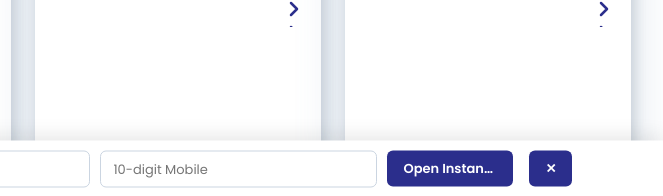
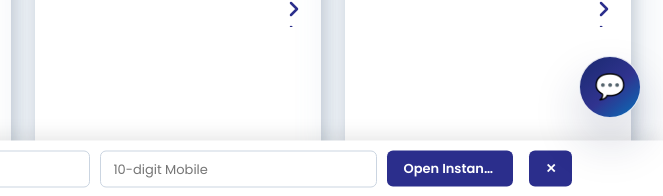
Before and after one commit to brahadeeswaran1234-hue/motilal-oswal, a website: page index.html in a window 1280 px wide. Shown: the part 660-856 px from the top of the page, 617-1280 px from the left. Drawn offline with nearby package versions, Linux system fonts and the light colour scheme; a web font is replaced by a local one.

Commit message:
Add interactive WhatsApp chat widget to site

```diff
--- a/assets/css/styles.css
+++ b/assets/css/styles.css
@@ -258,6 +258,216 @@
 
     /* Success Colors */
     --color-success-dark: #028a28;
+
+.whatsapp-float {
+    position: fixed;
+    bottom: 22px;
+    right: 22px;
+    z-index: 9999;
+    width: 62px;
+    height: 62px;
+    display: inline-flex;
+    align-items: center;
+    justify-content: center;
+    border-radius: 50%;
+    background: linear-gradient(135deg, #0b1d4c 0%, #25d366 100%);
+    color: #ffffff;
+    text-decoration: none;
+    box-shadow: 0 24px 40px rgba(11, 29, 69, 0.15);
+    transition: transform 0.25s ease, box-shadow 0.25s ease, filter 0.25s ease;
+    font-size: 1.55rem;
+    border: 1px solid rgba(255, 255, 255, 0.85);
+    backdrop-filter: blur(8px);
+    animation: whatsapp-bob 6s ease-in-out infinite;
+}
+
+.whatsapp-float:hover,
+.whatsapp-float:focus-visible {
+    transform: translateY(-3px) scale(1.03);
+    box-shadow: 0 28px 44px rgba(11, 29, 69, 0.24);
+    filter: brightness(1.08);
+}
+
+.whatsapp-float::before {
+    content: "";
+    position: absolute;
+    inset: 0;
+    border-radius: 50%;
+    box-shadow: 0 0 0 0 rgba(37, 211, 102, 0.6);
+    animation: whatsapp-ring 2.8s infinite ease-out;
+    opacity: 0.32;
+}
+
+.whatsapp-float::after {
+    content: "Message us";
+    position: absolute;
+    right: calc(100% + 16px);
+    top: 50%;
+    transform: translateY(-50%) translateX(12px);
+    padding: 0.5rem 0.95rem;
+    background: rgba(18, 22, 34, 0.96);
+    color: #ffffff;
+    border-radius: 999px;
+    font-size: 0.85rem;
+    letter-spacing: 0.01em;
+    white-space: nowrap;
+    opacity: 0;
+    pointer-events: none;
+    transition: opacity 0.18s ease, transform 0.18s ease;
+}
+
+.whatsapp-float:hover::after,
+.whatsapp-float:focus-visible::after {
+    opacity: 1;
+    transform: translateY(-50%) translateX(0);
+}
+
+@keyframes whatsapp-ring {
+    0% {
+        transform: scale(0.84);
+        box-shadow: 0 0 0 0 rgba(37, 211, 102, 0.5);
+    }
+    70% {
+        transform: scale(1.06);
+        box-shadow: 0 0 0 16px rgba(37, 211, 102, 0);
+    }
+    100% {
+        transform: scale(1.12);
+        box-shadow: 0 0 0 28px rgba(37, 211, 102, 0);
+    }
+}
+
+@keyframes whatsapp-bob {
+    0%, 100% {
+        transform: translateY(0) scale(1);
+    }
+    25% {
+        transform: translateY(-1px) scale(1.005);
+    }
+    50% {
+        transform: translateY(-3px) scale(1.01);
+    }
+    75% {
+        transform: translateY(-1px) scale(1.005);
+    }
+}
+
+@keyframes whatsapp-ring {
+    0% {
+        transform: scale(0.95);
+        opacity: 0.28;
+    }
+    60% {
+        transform: scale(1.18);
+        opacity: 0;
+    }
+    100% {
+        transform: scale(1.32);
+        opacity: 0;
+    }
+}
+
+.whatsapp-float {
+    position: fixed;
+    bottom: 22px;
+    right: 22px;
+    z-index: 9999;
+    width: 62px;
+    height: 62px;
+    display: inline-flex;
+    align-items: center;
+    justify-content: center;
+    border-radius: 50%;
+    background: linear-gradient(140deg, #14246c 0%, #2b2e8c 55%, #006eb9 100%);
+    color: #ffffff;
+    text-decoration: none;
+    box-shadow: 0 24px 48px rgba(24, 33, 82, 0.18);
+    transition: transform 0.25s ease, box-shadow 0.25s ease, filter 0.25s ease, background 0.25s ease;
+    font-size: 1.55rem;
+    border: 1px solid rgba(255, 255, 255, 0.85);
+    animation: whatsapp-bob 5.5s ease-in-out infinite;
+}
+
+.whatsapp-float:hover,
+.whatsapp-float:focus-visible {
+    transform: translateY(-3px) scale(1.07);
+    box-shadow: 0 34px 52px rgba(24, 33, 82, 0.28);
+    filter: brightness(1.07);
+    background: linear-gradient(140deg, #1a3b8f 0%, #2b2e8c 55%, #4b8bff 100%);
+}
+
+.whatsapp-float span {
+    position: relative;
+    z-index: 2;
+    display: inline-flex;
+    align-items: center;
+    justify-content: center;
+    animation: whatsapp-icon-pulse 2.4s infinite ease-in-out;
+}
+
+.whatsapp-float:hover span,
+.whatsapp-float:focus-visible span {
+    animation: none;
+}
+
+@keyframes whatsapp-icon-pulse {
+    0%, 100% {
+        transform: scale(1);
+    }
+    50% {
+        transform: scale(1.1) rotate(2deg);
+    }
+}
+
+.whatsapp-float::before {
+    content: "";
+    position: absolute;
+    inset: 0;
+    border-radius: 50%;
+    background: rgba(255, 255, 255, 0.08);
+    box-shadow: 0 0 0 0 rgba(250, 173, 25, 0.35);
+    animation: whatsapp-ring 3.4s infinite ease-out;
+}
+
+.whatsapp-float::after {
+    content: "Chat with us";
+    position: absolute;
+    right: calc(100% + 14px);
+    top: 50%;
+    transform: translateY(-50%) translateX(14px);
+    padding: 0.5rem 1rem;
+    background: rgba(255, 255, 255, 0.98);
+    color: #14246c;
+    border-radius: 999px;
+    font-size: 0.85rem;
+    font-weight: 600;
+    letter-spacing: 0.02em;
+    white-space: nowrap;
+    opacity: 0;
+    pointer-events: none;
+    transition: opacity 0.18s ease, transform 0.18s ease;
+}
+
+.whatsapp-float:hover::after,
+.whatsapp-float:focus-visible::after {
+    opacity: 1;
+    transform: translateY(-50%) translateX(0);
+}
+
+@media (max-width: 520px) {
+    .whatsapp-float {
+        bottom: 16px;
+        right: 16px;
+        width: 52px;
+        height: 52px;
+        font-size: 1.35rem;
+        animation: none;
+    }
+    .whatsapp-float::after,
+    .whatsapp-float::before {
+        display: none;
+    }
+}
     --color-success-light: #19d219;
     --color-success-lighter: #ebffe6;
     --color-card-light: #88ffb1;
--- a/index.html
+++ b/index.html
@@ -341,7 +341,7 @@
         </div>
       </div><button class="mo-search-mobile-btn"><img src="assets/icons/home-search-blue.svg" alt="search-icon"></button></div></div>
             <div class="navbar-buttons">
-              <div class="navbar-button-wrapper hide-in-desktop"><a href="https://invest.motilaloswal.com/" class="navbar-buttons navbar-button nav-btn-transparent hide-in-desktop nav-btn-orange block">CUSTOMER LOGIN</a></div><div class="navbar-button-wrapper hide-in-desktop"><a href="https://mofirst.motilaloswal.com/MOFirst/partnerlogin" class="navbar-buttons navbar-button nav-btn-transparent hide-in-desktop nav-btn-orange block">PARTNER LOGIN</a></div><div class="navbar-button-wrapper hide-in-desktop"><a href="https://invest.motilaloswal.com/?category=INSTREQUEST" class="navbar-buttons navbar-button nav-btn-transparent hide-in-desktop nav-btn-orange block">INSTITUTIONAL LOGIN</a></div><div class="navbar-button-wrapper hide-in-mobile"><a href="https://www.motilaloswal.com/" target="" class="nav-btn-white navbar-buttons navbar-button hide-in-mobile block">Login</a></div><div class="navbar-button-wrapper"><a href="https://mosl.co/MOSWEB/Od8RzT6Rh1" class="navbar-buttons navbar-button nav-btn-orange top-menu-button block">Open Demat Account</a></div><div class="navbar-button-wrapper hide-in-desktop"><a href="https://prd.motilaloswal.com/referral-associate/registration?tab=login" class="navbar-buttons navbar-button nav-btn-orange hide-in-desktop nav-btn-transparent block">Referral Associate</a></div>
+              <div class="navbar-button-wrapper hide-in-desktop"><a href="https://invest.motilaloswal.com/" class="navbar-buttons navbar-button nav-btn-transparent hide-in-desktop nav-btn-orange block">CUSTOMER LOGIN</a></div><div class="navbar-button-wrapper hide-in-desktop"><a href="https://mofirst.motilaloswal.com/MOFirst/partnerlogin" class="navbar-buttons navbar-button nav-btn-transparent hide-in-desktop nav-btn-orange block">PARTNER LOGIN</a></div><div class="navbar-button-wrapper hide-in-desktop"><a href="https://invest.motilaloswal.com/?category=INSTREQUEST" class="navbar-buttons navbar-button nav-btn-transparent hide-in-desktop nav-btn-orange block">INSTITUTIONAL LOGIN</a></div><div class="navbar-button-wrapper hide-in-mobile"><a href="https://www.motilaloswal.com/" target="" class="nav-btn-white navbar-buttons navbar-button hide-in-mobile block">Login</a></div><div class="navbar-button-wrapper"><a href="#" data-partner-url data-partner-cta data-cta-name="Open Demat Account" data-cta-location="navbar" class="navbar-buttons navbar-button nav-btn-orange top-menu-button block">Open Demat Account</a></div><div class="navbar-button-wrapper hide-in-desktop"><a href="https://prd.motilaloswal.com/referral-associate/registration?tab=login" class="navbar-buttons navbar-button nav-btn-orange hide-in-desktop nav-btn-transparent block">Referral Associate</a></div>
             </div>
           </div>
           <div class="navbar-bottom-section">
@@ -1779,7 +1779,7 @@
             </a>
           </div>
     </div><div class="navbar-buttons btns-in-drawer">
-    <div class="navbar-button-wrapper hide-in-desktop"><a href="https://invest.motilaloswal.com/" class="navbar-buttons navbar-button nav-btn-transparent hide-in-desktop nav-btn-orange block">CUSTOMER LOGIN</a></div><div class="navbar-button-wrapper hide-in-desktop"><a href="https://mofirst.motilaloswal.com/MOFirst/partnerlogin" class="navbar-buttons navbar-button nav-btn-transparent hide-in-desktop nav-btn-orange block">PARTNER LOGIN</a></div><div class="navbar-button-wrapper hide-in-desktop"><a href="https://invest.motilaloswal.com/?category=INSTREQUEST" class="navbar-buttons navbar-button nav-btn-transparent hide-in-desktop nav-btn-orange block">INSTITUTIONAL LOGIN</a></div><div class="navbar-button-wrapper hide-in-mobile"><a href="https://www.motilaloswal.com/" target="" class="nav-btn-white navbar-buttons navbar-button hide-in-mobile block">Login</a></div><div class="navbar-button-wrapper"><a href="https://mosl.co/MOSWEB/Od8RzT6Rh1" class="navbar-buttons navbar-button nav-btn-orange top-menu-button block">Open Demat Account</a></div><div class="navbar-button-wrapper hide-in-desktop"><a href="https://prd.motilaloswal.com/referral-associate/registration?tab=login" class="navbar-buttons navbar-button nav-btn-orange hide-in-desktop nav-btn-transparent block">Referral Associate</a></div>
+    <div class="navbar-button-wrapper hide-in-desktop"><a href="https://invest.motilaloswal.com/" class="navbar-buttons navbar-button nav-btn-transparent hide-in-desktop nav-btn-orange block">CUSTOMER LOGIN</a></div><div class="navbar-button-wrapper hide-in-desktop"><a href="https://mofirst.motilaloswal.com/MOFirst/partnerlogin" class="navbar-buttons navbar-button nav-btn-transparent hide-in-desktop nav-btn-orange block">PARTNER LOGIN</a></div><div class="navbar-button-wrapper hide-in-desktop"><a href="https://invest.motilaloswal.com/?category=INSTREQUEST" class="navbar-buttons navbar-button nav-btn-transparent hide-in-desktop nav-btn-orange block">INSTITUTIONAL LOGIN</a></div><div class="navbar-button-wrapper hide-in-mobile"><a href="https://www.motilaloswal.com/" target="" class="nav-btn-white navbar-buttons navbar-button hide-in-mobile block">Login</a></div><div class="navbar-button-wrapper"><a href="#" data-partner-url data-partner-cta data-cta-name="Open Demat Account" data-cta-location="navbar" class="navbar-buttons navbar-button nav-btn-orange top-menu-button block">Open Demat Account</a></div><div class="navbar-button-wrapper hide-in-desktop"><a href="https://prd.motilaloswal.com/referral-associate/registration?tab=login" class="navbar-buttons navbar-button nav-btn-orange hide-in-desktop nav-btn-transparent block">Referral Associate</a></div>
   </div></div>
     </div>
   </div></div></header>
@@ -2131,7 +2131,7 @@
         <p><strong>Personal Finance</strong></p>
         <p><a href="https://www.motilaloswal.com/personal-finance/tax">Tax</a> | <a href="https://www.motilaloswal.com/personal-finance/pan-card">Pan Card</a> | <a href="https://www.motilaloswal.com/personal-finance/aadhaar-card">Aadhaar Card</a> | <a href="https://www.motilaloswal.com/personal-finance/saving-schemes">Saving Schemes</a></p>
         <p><strong>Quick links</strong></p>
-        <p><a href="https://www.bseindia.com/">BSE</a> | <a href="https://www.nseindia.com/">NSE</a> | <a href="https://www.ncdex.com/">NCDEX</a>&nbsp;| <a href="https://www.motilaloswal.com/important-links">MOFSL-Important Links</a> |&nbsp;<a href="https://www.motilaloswal.com/Investor-Relations">Investor Relations</a> |&nbsp;<a href="https://www.motilaloswal.com/disclaimer-web">Disclaimer</a>&nbsp;| <a href="https://www.motilaloswal.com/cookie-policy">Cookie Policy</a>&nbsp;| <a href="https://www.nseindia.com/invest/first-time-investor-fraud-dos-and-donts">Investor Education</a> | <a href="https://mosl.co/MOSWEB/Od8RzT6Rh1">Open Demat Account</a> | <a href="https://www.motilaloswal.com/wealth-creation-study">Wealth Creation Study</a></p>
+        <p><a href="https://www.bseindia.com/">BSE</a> | <a href="https://www.nseindia.com/">NSE</a> | <a href="https://www.ncdex.com/">NCDEX</a>&nbsp;| <a href="https://www.motilaloswal.com/important-links">MOFSL-Important Links</a> |&nbsp;<a href="https://www.motilaloswal.com/Investor-Relations">Investor Relations</a> |&nbsp;<a href="https://www.motilaloswal.com/disclaimer-web">Disclaimer</a>&nbsp;| <a href="https://www.motilaloswal.com/cookie-policy">Cookie Policy</a>&nbsp;| <a href="https://www.nseindia.com/invest/first-time-investor-fraud-dos-and-donts">Investor Education</a> | <a href="#" data-partner-url data-partner-cta data-cta-name="Open Demat Account" data-cta-location="footer">Open Demat Account</a> | <a href="https://www.motilaloswal.com/wealth-creation-study">Wealth Creation Study</a></p>
         <p><strong>Others</strong></p>
         <p><a href="https://www.motilaloswal.com/investor-charter">Investor Charter</a> | <a href="https://protect-eu.mimecast.com/s/r9EtCLJznhYKvz9sBoIs-?domain=motilaloswal.com">GDPR Privacy Policy</a> | <a href="https://prd.motilaloswal.com/MofslWebsite/Downloads.aspx">Downloads</a> | <a href="https://smartodr.in/login">Smartodr</a> | <a href="https://scores.sebi.gov.in/">SEBI 2.0</a> | <a href="https://www.motilaloswal.com/content/dam/mofsl-website-adobe/footer/sebi-master-circular-for-online-resolution-of-disputes-december-28-2023.pdf">ODR Circular</a> | <a href="https://www.motilaloswal.com/privacy-policy">Privacy Policy</a> | <a href="https://www.motilaloswal.com/cybersecurity">Cyber Security</a> | <a href="https://www.motilaloswal.com/sitemap">HTML Sitemap</a></p>
       </div>
@@ -2279,6 +2279,11 @@
   <button class="floating-demat-close" aria-label="Close floating bar">✕</button>
 </div>
 
+<!-- WhatsApp Chat Button -->
+<a href="https://wa.me/919498003440?text=Hi%2C%20I%20would%20like%20help%20with%20opening%20an%20account" class="whatsapp-float" target="_blank" rel="noopener noreferrer" aria-label="Chat with us on WhatsApp">
+  <span aria-hidden="true">💬</span>
+</a>
+
 <!-- Main Interactive Script -->
 <script src="assets/js/main.js" defer></script>
 
```
